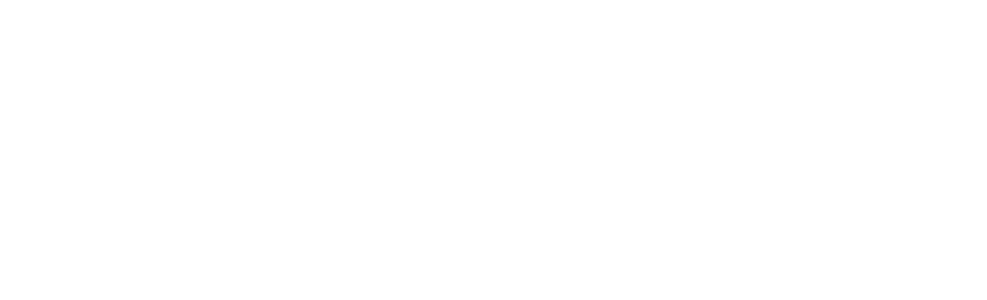
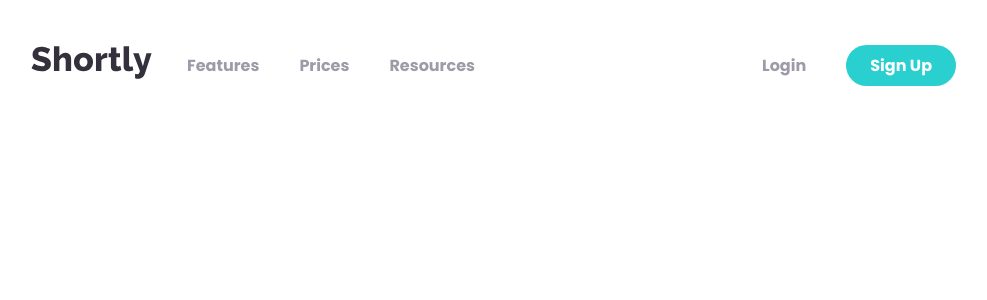
Before and after one commit to Vieira14N/url-shortening-page, a React (Create React App) app: page / in a window 1280 px wide. Shown: the top 300 px of the page, without its empty margins (129-1116 px from the left). Built offline with nearby package versions, Linux system fonts and the light colour scheme.

Commit message:
feat: header feito e estilizado

```diff
--- a/public/index.html
+++ b/public/index.html
@@ -6,9 +6,12 @@
   <link rel="icon" href="%PUBLIC_URL%/favicon.ico" />
   <meta name="viewport" content="width=device-width, initial-scale=1" />
   <meta name="theme-color" content="#000000" />
-  <meta name="description" content="Web site created using create-react-app"/>
+  <meta name="description" content="Web site created using create-react-app" />
   <link rel="apple-touch-icon" href="%PUBLIC_URL%/logo192.png" />
   <link rel="manifest" href="%PUBLIC_URL%/manifest.json" />
+  <link rel="preconnect" href="https://fonts.googleapis.com">
+  <link rel="preconnect" href="https://fonts.gstatic.com" crossorigin>
+  <link href="https://fonts.googleapis.com/css2?family=Poppins:wght@500;700&display=swap" rel="stylesheet">
   <!--
       Notice the use of %PUBLIC_URL% in the tags above.
       It will be replaced with the URL of the `public` folder during the build.
--- a/src/App.css
+++ b/src/App.css
@@ -2,4 +2,26 @@
   padding: 0;
   margin: 0;
   box-sizing: border-box;
+  font-family: 'Poppins', Arial, Helvetica, sans-serif;
 }
+
+/* Primary */
+
+h6 {
+  color: hsl(180, 66%, 49%);
+  color: hsl(257, 27%, 26%);
+}
+
+/* Secondary */
+
+h6 {
+  color: hsl(0, 87%, 67%);
+}
+
+/* Neutral */
+h6 {
+  color: hsl(0, 0%, 75%);
+  color: hsl(257, 7%, 63%);
+  color: hsl(255, 11%, 22%);
+  color: hsl(260, 8%, 14%);
+}
--- a/src/App.js
+++ b/src/App.js
@@ -1,10 +1,12 @@
+import React from 'react';
 import './App.css';
+import Header from './components/Header'
 
 function App() {
   return (
-    <div>
-
-    </div>
+    <>
+      <Header/>
+    </>
   );
 }
 
--- /dev/null
+++ b/src/components/Header.js
@@ -0,0 +1,28 @@
+import React from 'react'
+import logo from '../images/logo.svg'
+import '../styles/Header.css'
+
+export default function Header() {
+    return (
+        <header>
+            <div className='logo-nav'>
+                <a href='index.html'> <img src={logo} alt='logo'/> </a>
+                <nav>
+                    <ul>
+                        <li>Features</li>
+                        <li>Prices</li>
+                        <li>Resources</li>
+                    </ul>
+                </nav>
+            </div>
+            <div className='login-nav'>
+                <nav>
+                    <ul>
+                        <li>Login</li>
+                        <li> <button>Sign Up</button> </li>
+                    </ul>
+                </nav>
+            </div>
+        </header>
+    )
+}
--- /dev/null
+++ b/src/styles/Header.css
@@ -0,0 +1,49 @@
+header {
+    display: flex;
+    margin: 40px auto;
+    width: 75%;
+    height: fit-content;
+    justify-content: space-between;
+    align-items: center;
+}
+
+nav ul li {
+    list-style: none;
+    font-weight: 700;
+    color: hsl(257, 7%, 63%);
+}
+
+nav ul li:hover{
+    color: hsl(260, 8%, 14%);
+    cursor: pointer;
+}
+
+.logo-nav, nav ul {
+    display: flex;
+    align-items: center;
+}
+
+.logo-nav nav ul li {
+    padding: 5px;
+    margin-left: 30px;
+}
+
+.login-nav nav ul li {
+    padding: 5px;
+    margin-right: 30px;
+}
+
+.login-nav button{
+    background-color: hsl(180, 66%, 49%);
+    border: none;
+    border-radius: 30px;
+    font-size: 16px;
+    font-weight: 700;
+    color: white;
+    padding: 8px 24px;
+}
+
+.login-nav button:hover{
+    background-color: hsla(180, 66%, 49%,0.6);
+    cursor: pointer;
+}
```
